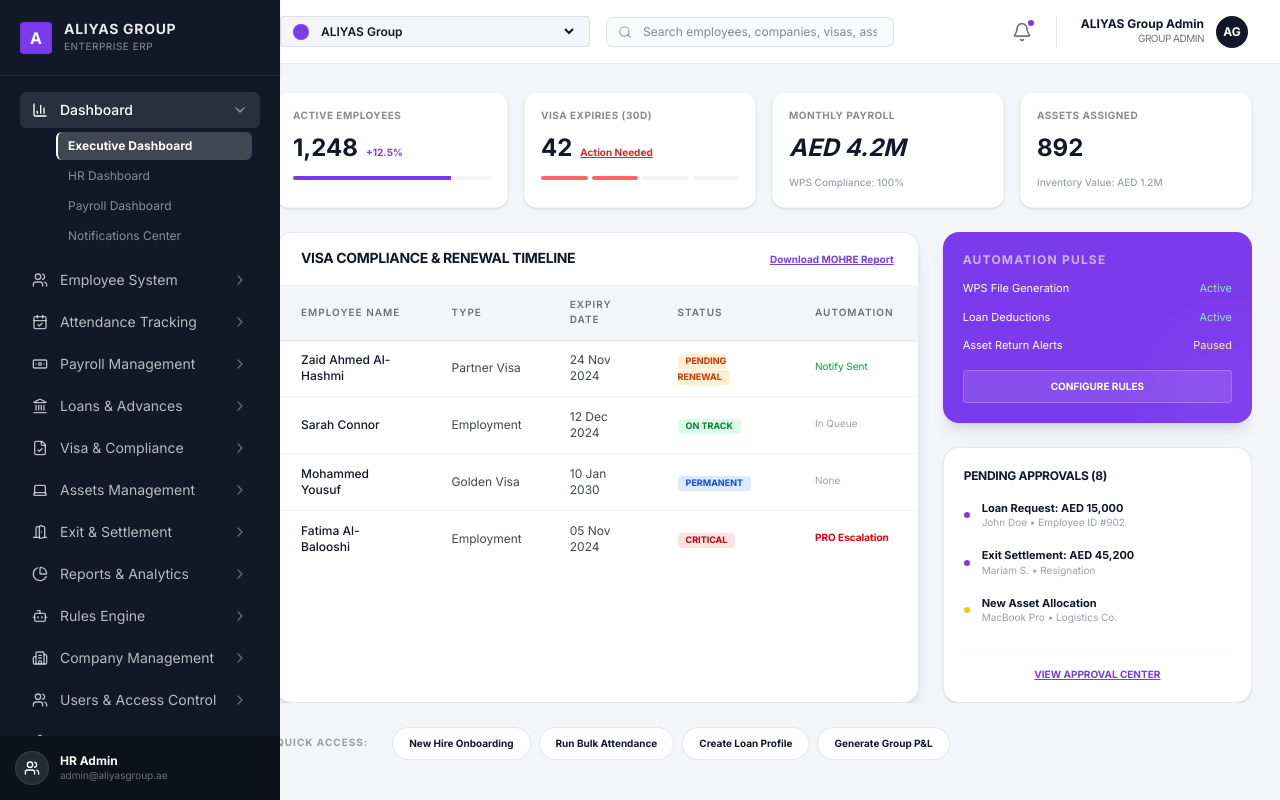
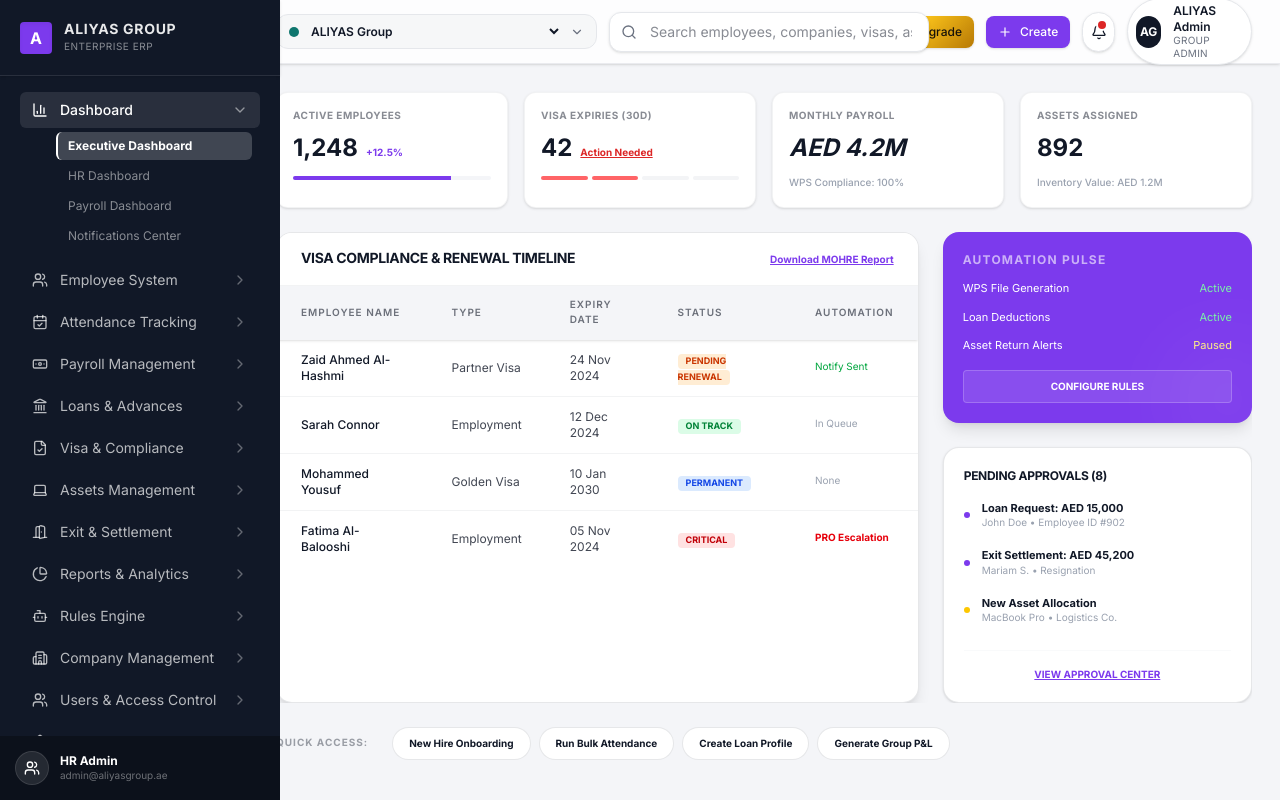
Before and after one commit to emrantims/HRMS, a React (Vite) app: page / in a window 1280 px wide. Built offline with nearby package versions, Linux system fonts and the light colour scheme.

Commit message:
Redesign header shadcn inspired

```diff
--- a/src/components/layout/Header.tsx
+++ b/src/components/layout/Header.tsx
@@ -1,5 +1,5 @@
 import React from "react";
-import { Bell, Search, Menu } from "lucide-react";
+import { Bell, Search, Menu, ChevronDown, Plus, Sparkles } from "lucide-react";
 import { Button } from "../ui/Button";
 
 const groupCompanies = [
@@ -14,41 +14,48 @@ const groupCompanies = [
 
 export function Header() {
   return (
-    <header className="h-16 w-full bg-surface border-b border-primary/10 flex items-center justify-between px-8 shrink-0">
-      <div className="flex items-center gap-4">
-        <Button variant="ghost" size="icon" className="lg:hidden text-primary">
+    <header className="sticky top-0 z-30 flex h-16 w-full shrink-0 items-center justify-between border-b border-border/80 bg-surface/80 px-5 shadow-sm backdrop-blur-xl md:px-7">
+      <div className="flex min-w-0 items-center gap-3">
+        <Button variant="ghost" size="icon" className="lg:hidden">
           <Menu className="h-5 w-5" />
         </Button>
-        <div className="hidden md:flex items-center gap-2 bg-background px-3 py-1.5 rounded border border-primary/10">
-          <div className="w-4 h-4 bg-accent rounded-full"></div>
-          <select className="bg-transparent text-xs font-semibold text-primary focus:outline-none max-w-[260px]">
+        <div className="hidden items-center gap-2 rounded-xl border border-border bg-muted/70 px-3 py-2 md:flex">
+          <span className="h-2.5 w-2.5 rounded-full bg-success" />
+          <select className="max-w-[255px] bg-transparent text-xs font-semibold text-primary outline-none">
             {groupCompanies.map((company) => (
               <option key={company} value={company}>{company}</option>
             ))}
           </select>
+          <ChevronDown className="h-3.5 w-3.5 text-muted-foreground" />
         </div>
         <div className="relative hidden md:block">
-          <Search className="absolute left-3 top-1/2 -translate-y-1/2 w-3.5 h-3.5 text-primary/40" />
+          <Search className="pointer-events-none absolute left-3 top-1/2 h-4 w-4 -translate-y-1/2 text-muted-foreground" />
           <input
             type="text"
             placeholder="Search employees, companies, visas, assets..."
-            className="bg-background/50 border border-primary/10 rounded-md py-1.5 pl-9 pr-4 text-xs w-72 focus:outline-none focus:ring-1 focus:ring-accent text-primary placeholder:text-primary/50"
+            className="h-10 w-[320px] rounded-xl border border-input bg-surface pl-10 pr-4 text-sm text-primary shadow-sm outline-none transition focus:ring-2 focus:ring-ring"
           />
         </div>
       </div>
 
-      <div className="flex items-center gap-6">
-        <div className="relative cursor-pointer">
-          <Bell className="w-5 h-5 text-primary/60" />
-          <span className="absolute -top-1 -right-1 w-2.5 h-2.5 bg-accent border-2 border-white rounded-full"></span>
-        </div>
-        <div className="flex items-center gap-3 pl-6 border-l border-primary/10">
-          <div className="text-right hidden sm:block">
-            <p className="text-xs font-bold text-primary">ALIYAS Group Admin</p>
-            <p className="text-[10px] text-primary/60 uppercase tracking-tighter">Group Admin</p>
-          </div>
-          <div className="w-8 h-8 rounded-full bg-primary flex items-center justify-center text-white font-bold text-xs shrink-0">
-            AG
+      <div className="flex items-center gap-2 md:gap-3">
+        <Button variant="gold" size="sm" className="hidden gap-2 md:inline-flex">
+          <Sparkles className="h-3.5 w-3.5" />
+          Upgrade
+        </Button>
+        <Button variant="accent" size="sm" className="hidden gap-2 md:inline-flex">
+          <Plus className="h-3.5 w-3.5" />
+          Create
+        </Button>
+        <Button variant="outline" size="icon" className="relative rounded-full">
+          <Bell className="h-4 w-4" />
+          <span className="absolute right-2 top-2 h-2 w-2 rounded-full bg-destructive ring-2 ring-surface" />
+        </Button>
+        <div className="flex items-center gap-3 rounded-full border border-border bg-surface py-1 pl-2 pr-3 shadow-sm">
+          <div className="flex h-8 w-8 items-center justify-center rounded-full bg-primary text-xs font-bold text-white">AG</div>
+          <div className="hidden leading-tight sm:block">
+            <p className="text-xs font-semibold text-primary">ALIYAS Admin</p>
+            <p className="text-[10px] uppercase tracking-wide text-muted-foreground">Group Admin</p>
           </div>
         </div>
       </div>
```
